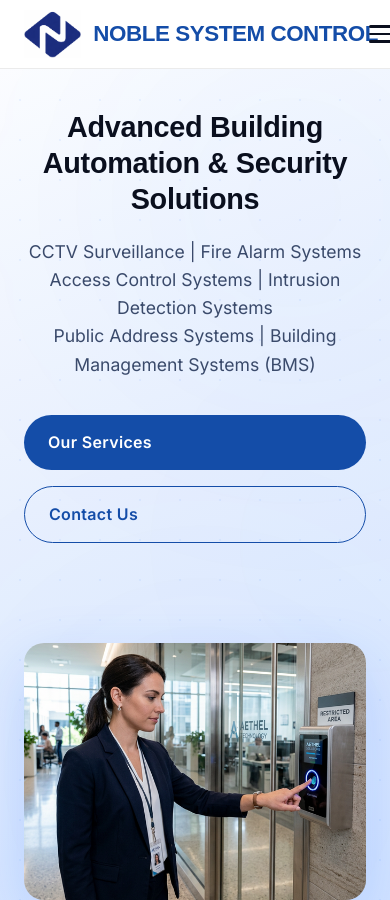
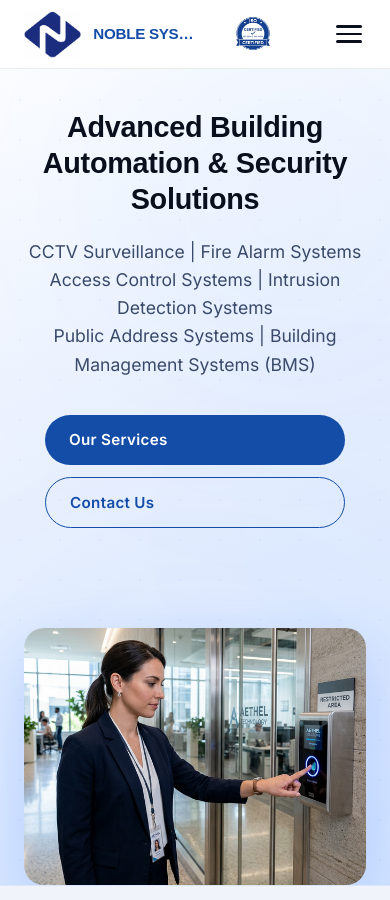
Before and after one commit to sharmilakv-cybersecurity/noble-system-control, a plain HTML site: page index.html in a window 390 px wide. Shown: the top 900 px of the page. Drawn offline with nearby package versions, Linux system fonts and the light colour scheme.

Commit message:
Refine mobile layout for header, buttons, and services

```diff
--- a/index.html
+++ b/index.html
@@ -19,7 +19,7 @@
   <script src="https://unpkg.com/lucide@latest"></script>
 
   <!-- Stylesheet -->
-  <link rel="stylesheet" href="style.css?v=9" />
+  <link rel="stylesheet" href="style.css?v=10" />
 </head>
 
 <body>
--- a/style.css
+++ b/style.css
@@ -708,6 +708,7 @@
   margin-bottom: auto;
   line-height: 1.65;
   display: -webkit-box;
+  line-clamp: 3;
   -webkit-line-clamp: 3;
   -webkit-box-orient: vertical;
   overflow: hidden;
@@ -1325,9 +1326,31 @@
     display: none;
   }
 
+  .navbar__logo-text {
+    font-size: 0.95rem;
+    max-width: 140px;
+    white-space: nowrap;
+    overflow: hidden;
+    text-overflow: ellipsis;
+  }
+
   .navbar__hamburger {
     display: flex;
-  }
+    margin-left: 8px;
+    flex-shrink: 0;
+  }
+
+  /* Ensure services are 1 column at 900px */
+}
+
+@media (max-width: 900px) {
+  .solutions__grid {
+    grid-template-columns: 1fr;
+    gap: 28px;
+  }
+}
+
+@media (max-width: 768px) {
 
   /* Dropdown mobile */
   .dropdown-menu {
@@ -1361,6 +1384,7 @@
 
   .solutions__grid {
     grid-template-columns: 1fr;
+    gap: 28px;
   }
 
   .projects-grid {
@@ -1417,11 +1441,19 @@
 
   .hero__buttons {
     flex-direction: column;
-    align-items: stretch;
+    align-items: center;
+    gap: 12px;
+  }
+
+  .hero__buttons .btn {
+    width: 100%;
+    max-width: 300px;
+    padding: 12px 24px;
+    font-size: 0.95rem;
   }
 
   .btn--lg {
-    padding: 14px 24px;
+    padding: 12px 24px;
   }
 
   .stat-item__number {
```
